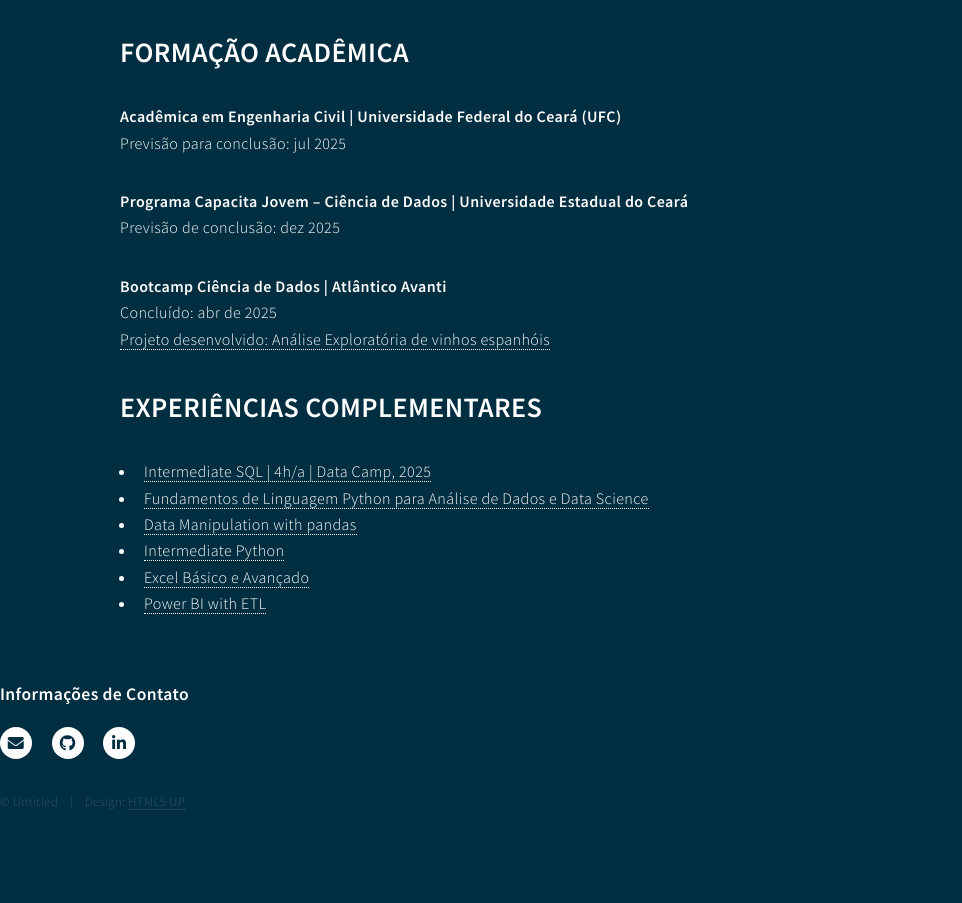
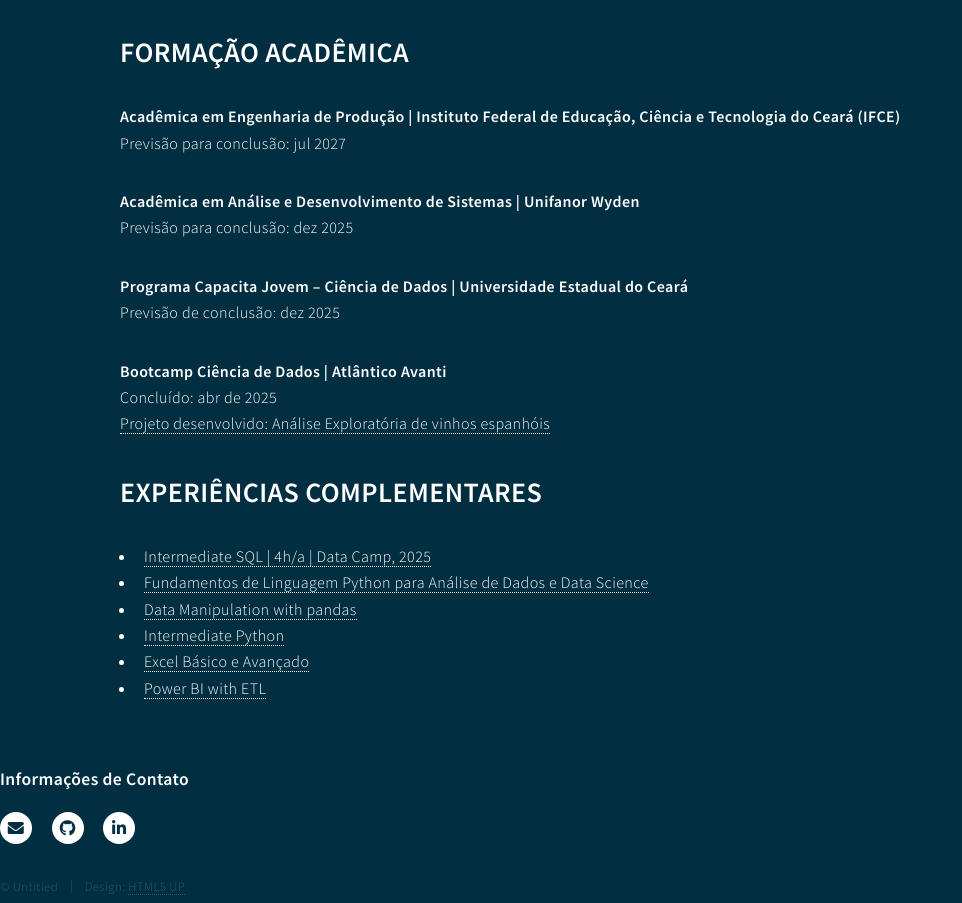
Before and after one commit to rebecals54/dataportfolio, a plain HTML site: page about.html in a window 1280 px wide. Shown: the part 977-1880 px from the top of the page, without its empty margins (0-962 px from the left). Before the commit the page ends 1815 px from the top, so only its background shows below. Drawn offline with Linux system fonts and the light colour scheme.

Commit message:
Update about.html

```diff
--- a/about.html
+++ b/about.html
@@ -99,8 +99,11 @@
 
 						<header>
 							<h2>FORMAÇÃO ACADÊMICA</h2>
-							<liv><b>Acadêmica em Engenharia Civil | Universidade Federal do Ceará (UFC)</b></liv>
-								<p>Previsão para conclusão: jul 2025</p>
+							<liv><b>Acadêmica em Engenharia de Produção | Instituto Federal de Educação, Ciência e Tecnologia do Ceará
+							(IFCE)</b></liv>
+								<p>Previsão para conclusão: jul 2027</p>
+							<liv><b>Acadêmica em Análise e Desenvolvimento de Sistemas | Unifanor Wyden </b></liv>
+								<p>Previsão para conclusão: dez 2025</p>
 							<liv><b> Programa Capacita Jovem – Ciência de Dados | Universidade Estadual do Ceará</b></liv>
 								<p>Previsão de conclusão: dez 2025</p>
 							<liv><b>Bootcamp Ciência de Dados | Atlântico Avanti</b></liv></br>
```
